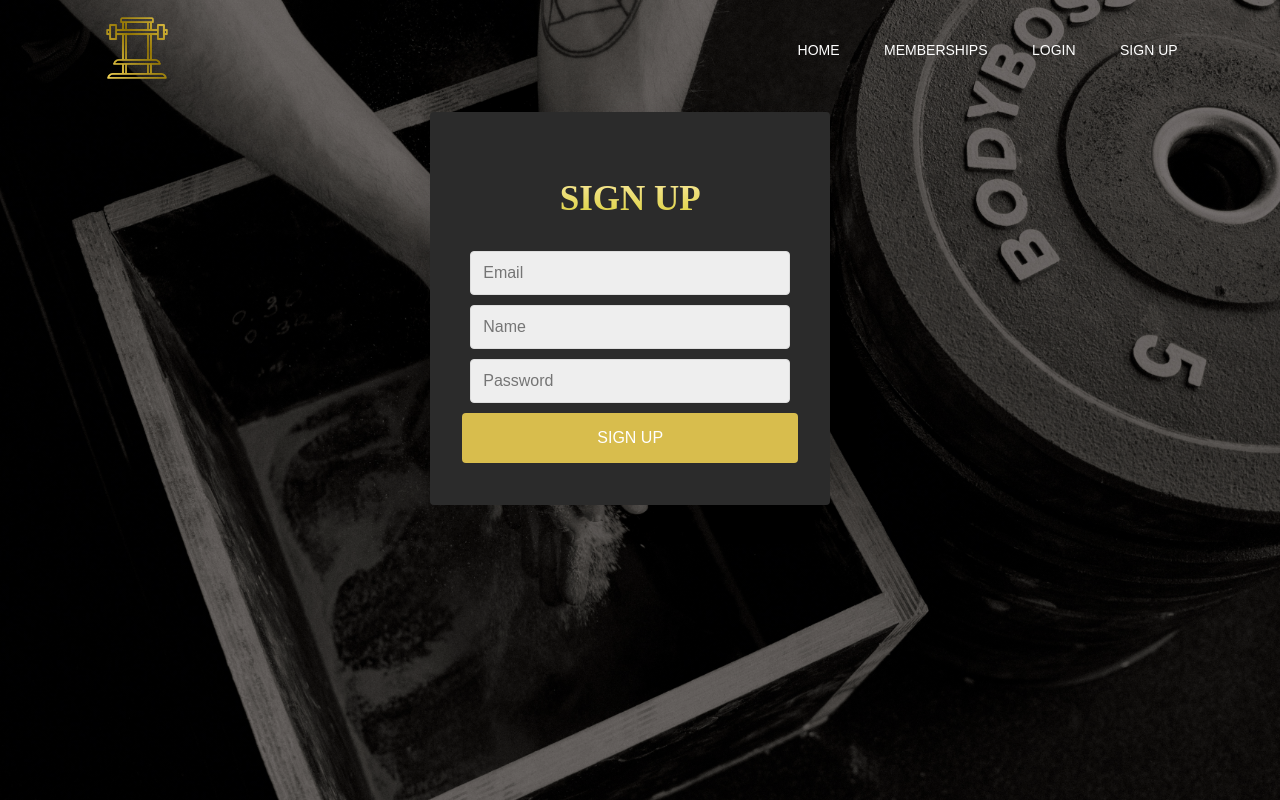
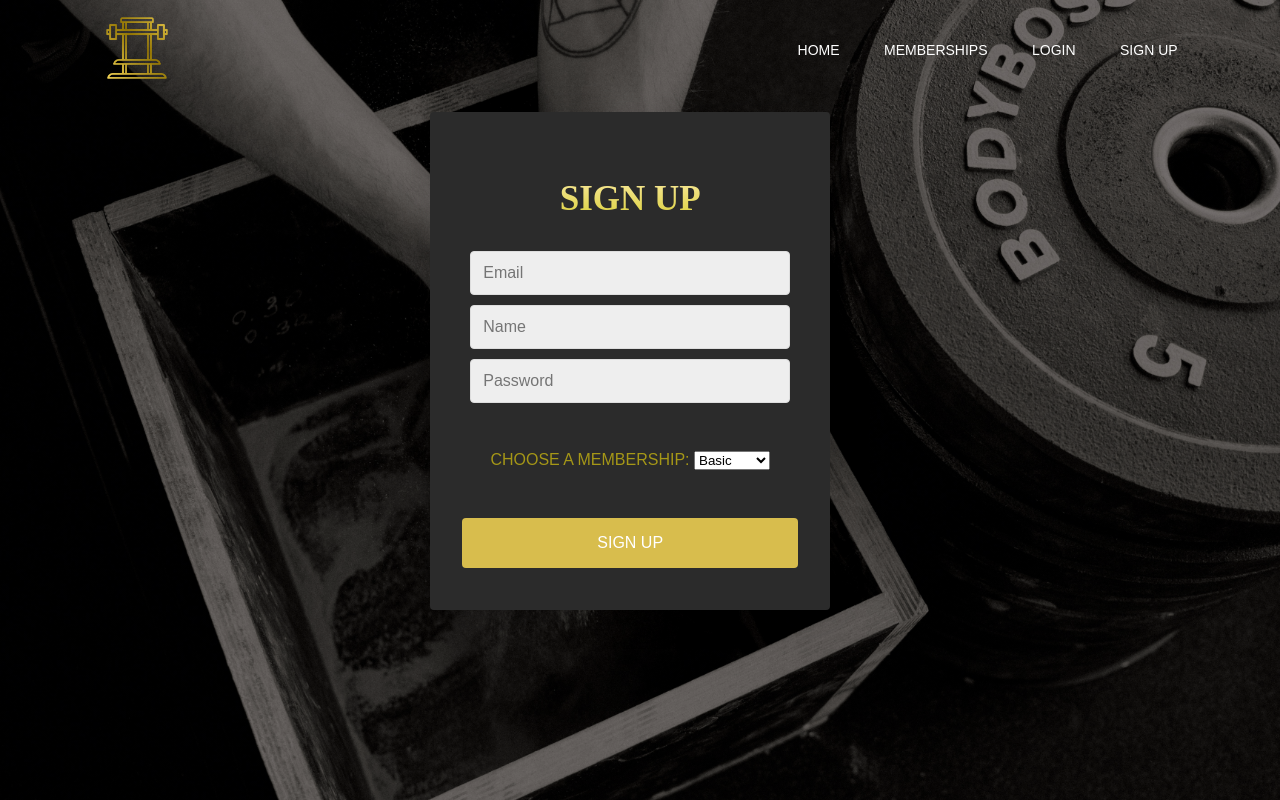
Before and after one commit to Andrea-Cajamarca/gym-membership, a Flask app: page /signup in a window 1280 px wide. Run offline with Flask 2, Linux system fonts and the light colour scheme.

Commit message:
Update signup.html

```diff
--- a/templates/signup.html
+++ b/templates/signup.html
@@ -36,6 +36,16 @@
                             </div>
                         </div>
 
+                        <p>&nbsp;</p>
+                        <label for="Membership">CHOOSE A MEMBERSHIP:</label>
+
+                        <select name="Membership" id="Membership">
+                            <option value="Basic">Basic</option>
+                            <option value="Premium">Premium</option>
+                            <option value="Elite">Elite</option>
+                        </select>
+                        <p>&nbsp;</p>
+
                         <button class="form__button">SIGN UP</button>
                     </form>
                 </div>
```
